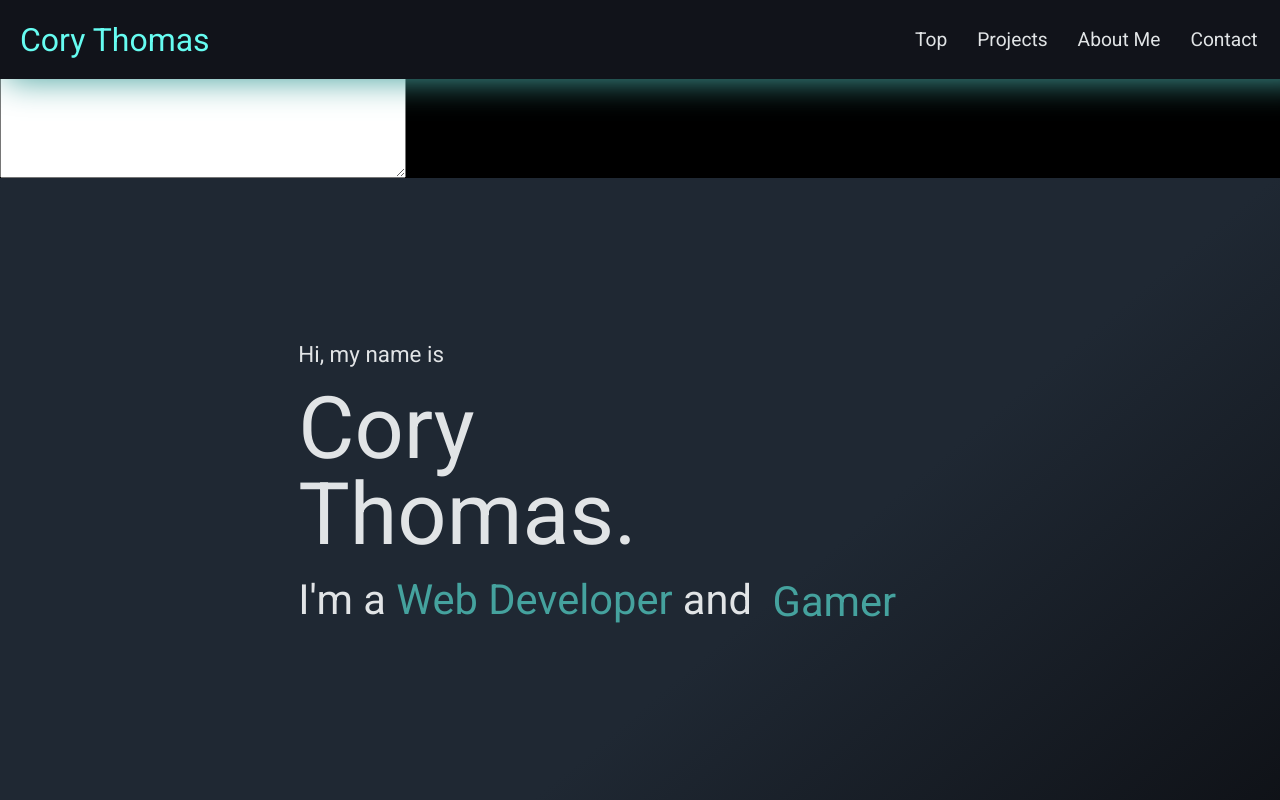
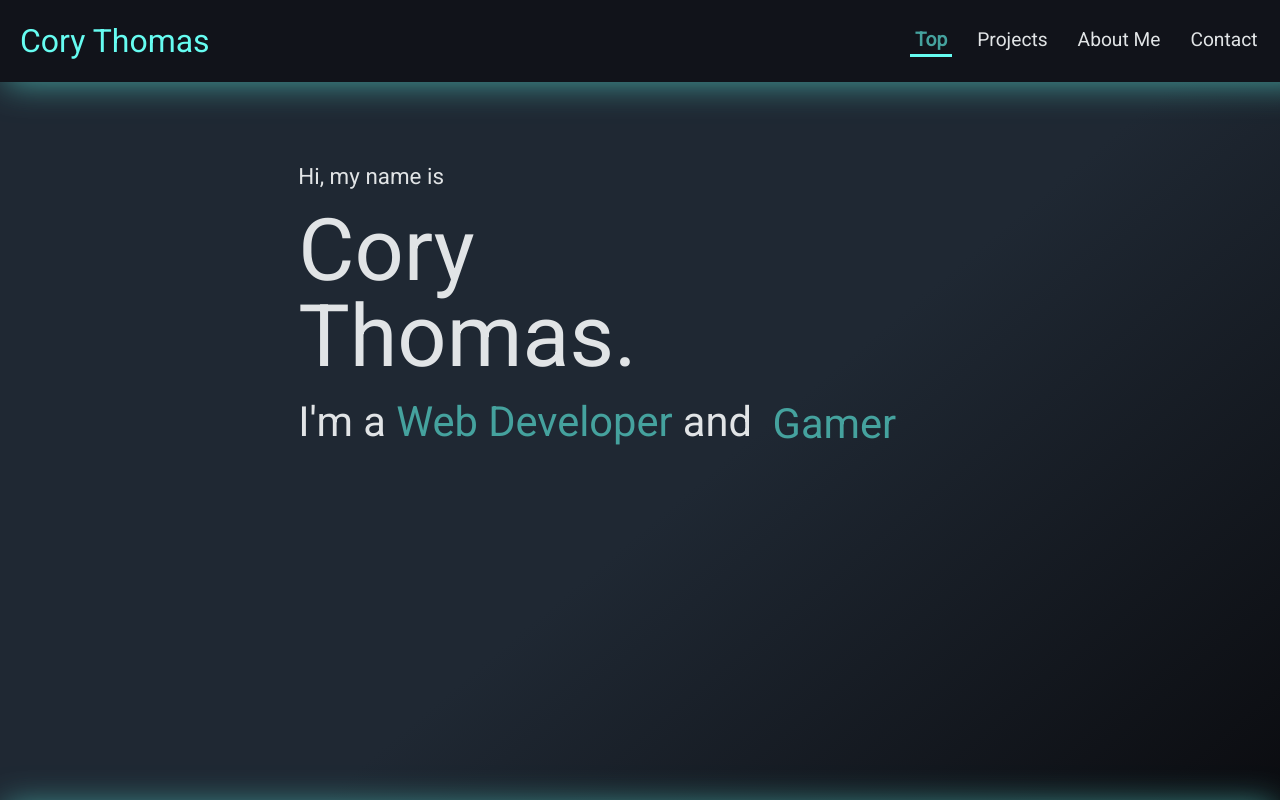
Before and after one commit to Cory-Thomas/Portfolio, a React (Create React App) app: page / in a window 1280 px wide. Shown: the top 800 px of the page. Built offline with nearby package versions, Linux system fonts and the light colour scheme.

Commit message:
more formatting/spacing for the contact form

```diff
--- a/public/index.html
+++ b/public/index.html
@@ -29,9 +29,9 @@
   </head>
   <body>
     <form name="contact" netlify netlify-honeypot="bot-field" hidden>
-      <input type="text" name="name" />
-      <input type="email" name="email" />
-      <textarea name="message"></textarea>
+      <input type="text" name="name" hidden/>
+      <input type="email" name="email" hidden/>
+      <textarea name="message" hidden></textarea>
     </form>
     <noscript>You need to enable JavaScript to run this app.</noscript>
     <div id="root"></div>
--- a/src/components/App.css
+++ b/src/components/App.css
@@ -365,14 +365,19 @@ form {
     margin: 0 auto;
 }
 
-input {
+.input-container input {
     width: 400px;
     height: 30px;
+    padding: 2%;
+    font-size: 1.4rem;
 }
 
-textarea {
+.input-container textarea {
+    margin: 3% 0;
     width: 400px;
     height: 100px;
+    padding: 2%;
+    font-size: 1.4rem;
 }
 
 form button {
@@ -382,6 +387,13 @@ form button {
     font-size: 1.4rem;
     color: #e1e4e6;
     background-color: #45A29E;
+    cursor: pointer;
+}
+
+form button:hover {
+    -webkit-box-shadow: 0px 0px 29px -4px rgba(69,162,158,1);
+    -moz-box-shadow: 0px 0px 29px -4px rgba(69,162,158,1);
+    box-shadow: 0px 0px 29px -4px rgba(69,162,158,1);
 }
 
 @media (max-width: 1920px) {
```
